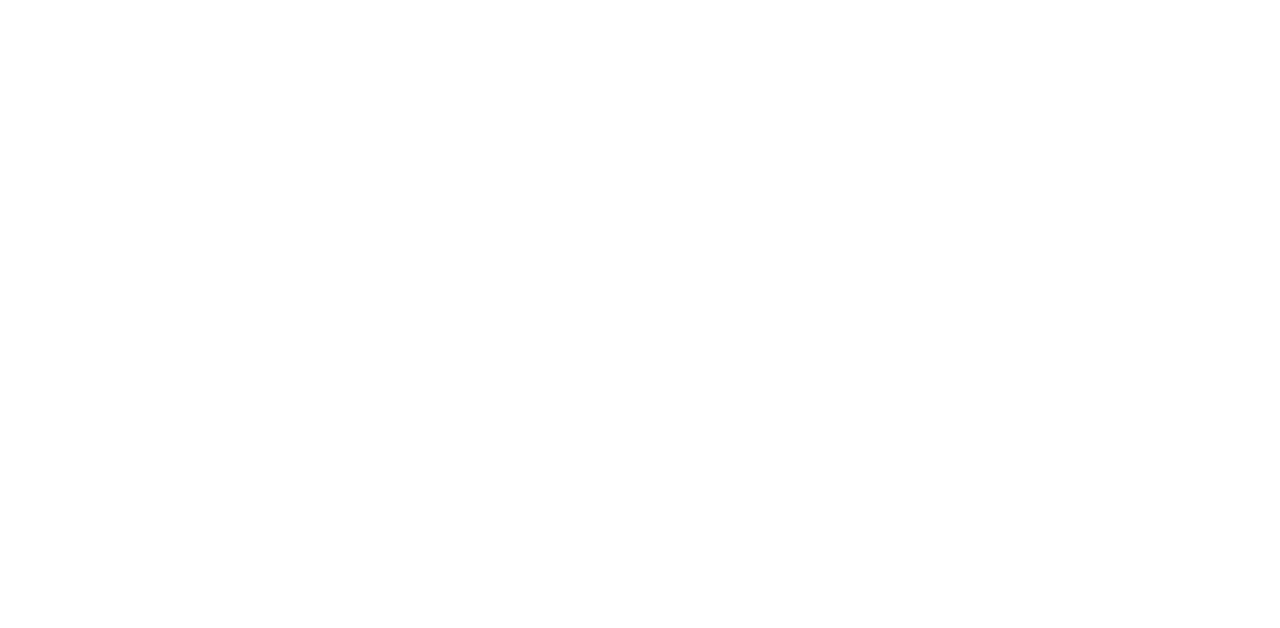
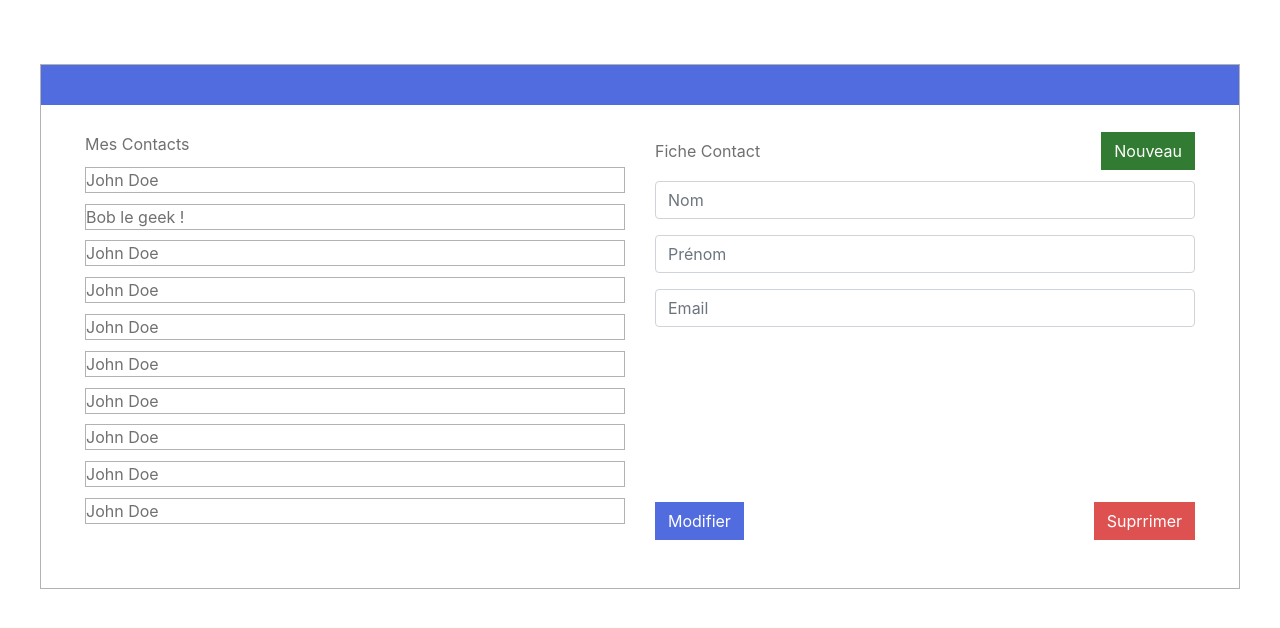
Before and after one commit to MrGyo/Gestionnaire-de-contacts, a plain HTML site: page index.html in a window 1280 px wide. Drawn offline with nearby package versions, Linux system fonts and the light colour scheme.

Commit message:
Update html et css

```diff
--- a/index.html
+++ b/index.html
@@ -1,11 +1,64 @@
 <!DOCTYPE html>
-<html lang="fr">
+<html>
     <head>
-        <meta charset="UTF-8">
-        <script>
-        </script>
+        <meta charset="utf-8" />
+        <meta name="viewport" content="width=device-width, initial-scale=1, shrink-to-fit=no">
+        <link rel="stylesheet" href="https://stackpath.bootstrapcdn.com/bootstrap/4.4.1/css/bootstrap.min.css" integrity="sha384-Vkoo8x4CGsO3+Hhxv8T/Q5PaXtkKtu6ug5TOeNV6gBiFeWPGFN9MuhOf23Q9Ifjh" crossorigin="anonymous">
+        <link rel="stylesheet" href="style.css"/>
+        <title>Formulaire de contact</title>
     </head>
     <body>
+        <div id="wrapper">
+            <header></header>
+            <div class="container block-page">
+                <div class="row">
+                    <div class="col-md-6 block-1 pb-5">
+                        <div id="contacts">Mes Contacts</div>
+                        <nav>
+                            <ul class="contacts_list">
+                                <li class="contact">John Doe</li>
+                                <li class="contact">Bob le geek ! </li>
+                                <li class="contact">John Doe</li>
+                                <li class="contact">John Doe</li>
+                                <li class="contact">John Doe</li>
+                                <li class="contact">John Doe</li>
+                                <li class="contact">John Doe</li>
+                                <li class="contact">John Doe</li>
+                                <li class="contact">John Doe</li>
+                                <li class="contact">John Doe</li>
+                            </ul>
+                        </nav>
+                    </div>
+                    <div class="col-md-6 block-2 d-flex flex-column">
+                        <div class="d-flex justify-content-between align-items-center" id="new_contact">
+                            <div>Fiche Contact</div>
+                            <button type="submit" class="btn btn-primary float-right" id="form_button_1">Nouveau</button>
+                        </div>
+                        <div class="d-flex flex-column h-100">
+                            <form id="tab">
+                                <div class="form-group">
+                                    <input type="name" class="form-control" id="name" aria-describedby="nameHelp" placeholder="Nom">
+                                </div>
+                                <div class="form-group">
+                                    <input type="firstName" class="form-control" id="firstName" aria-describedby="firstNameHelp" placeholder="Prénom">
+                                </div>
+                                <div class="form-group">
+                                    <input type="email" class="form-control" id="email" aria-describedby="emailHelp" placeholder="Email">
+                                </div>
+                            </form>
+                            <div class="flex-grow-1"></div>
+                            <div class="pb-5" id="modify">
+                                <button type="submit" class="btn btn-primary float-left" id="form_button_2">Modifier</button>
+                                <button type="submit" class="btn btn-primary float-right" id="form_button_3">Suprrimer</button>
+                            </div>
+                        </div>
+                    </div>
+                </div>
+            </div>
+        </div>
+        <script src="main.js"></script>
+        <script src="https://code.jquery.com/jquery-3.4.1.slim.min.js" integrity="sha384-J6qa4849blE2+poT4WnyKhv5vZF5SrPo0iEjwBvKU7imGFAV0wwj1yYfoRSJoZ+n" crossorigin="anonymous"></script>
+        <script src="https://cdn.jsdelivr.net/npm/popper.js@1.16.0/dist/umd/popper.min.js" integrity="sha384-Q6E9RHvbIyZFJoft+2mJbHaEWldlvI9IOYy5n3zV9zzTtmI3UksdQRVvoxMfooAo" crossorigin="anonymous"></script>
+        <script src="https://stackpath.bootstrapcdn.com/bootstrap/4.4.1/js/bootstrap.min.js" integrity="sha384-wfSDF2E50Y2D1uUdj0O3uMBJnjuUD4Ih7YwaYd1iqfktj0Uod8GCExl3Og8ifwB6" crossorigin="anonymous"></script>
     </body>
-    <script src="main.js"></script>
 </html>
--- a/main.js
+++ b/main.js
@@ -1,19 +1,45 @@
 
 // comment générer l'intéraction entre un bouton html et le fichier js
 // comment afficher une donnée js dans mon chteumeul
+
+
+class ContactManager{
+    constructor(){
+        this.contacts = [];
+    }
+    add(contact){
+        this.contacts.push(contact);
+    }
+    //Bonus : Si l'email existe déjà, on a un message qui nous informe que l'email est déjà associé à un autre contact.
+    delete(email){
+    }
+    displayContacts(){
+
+    }
+}
 
 class Contact {
     constructor(name, firstName = "", email = "") {
         this.name = name;
         this.firstName = firstName;
+        //Bonus : Si l'email existe déjà, on a un message qui nous informe que l'email est déjà associé à un autre contact.
         this.email = email;
     }
     displayInfo() {
         return ` Name : ${this.name} First Name : ${this.firstName} Email : ${this.email}`;
     }
+
+    modify(){
+
+    }
+
 }
 
 let myFirstContact = new Contact("Parker")
 let mySecondContact = new Contact("Lewis")
 
+let contacts = new ContactManager();
+contacts.add(myFirstContact);
+contacts.add(mySecondContact);
+
 console.log(myFirstContact.displayInfo())
--- a/style.css
+++ b/style.css
@@ -0,0 +1,64 @@
+#wrapper { /* wrapping 1200px */
+    margin-left: auto;
+    margin-right: auto;
+    width: 1200px;
+    margin-top: 5%;
+    border: 1px solid #b1b2b4;
+}
+
+header {
+    background-color: #516cde;
+    height: 5vh;
+}
+
+#contacts {
+    margin-top: 5%;
+    color: #707070;
+}
+
+.contacts_list {
+    list-style: none;
+    padding: 0;
+}
+
+.contact {
+    border: 1px solid #b1b2b4;
+    margin-top: 2%;
+    margin-bottom: 2%;
+    color: #707070;
+}
+
+#new_contact {
+    margin-top: 5%;
+}
+
+#new_contact > div {
+    color: #707070;
+}
+
+#contact_form {
+    margin-top: 5%;
+    color: #707070;
+}
+
+#form_button_1 {
+    background-color: #327b32;
+    border-color: #327b32;
+    border-radius: 0px;
+}
+
+#form_button_2 {
+    background-color: #516cde;
+    border-color: #516cde;
+    border-radius: 0px;
+}
+
+#form_button_3 {
+    background-color: #de5151;
+    border-color: #de5151;
+    border-radius: 0px;
+}
+
+#tab {
+    margin-top : 2%;
+}
```
